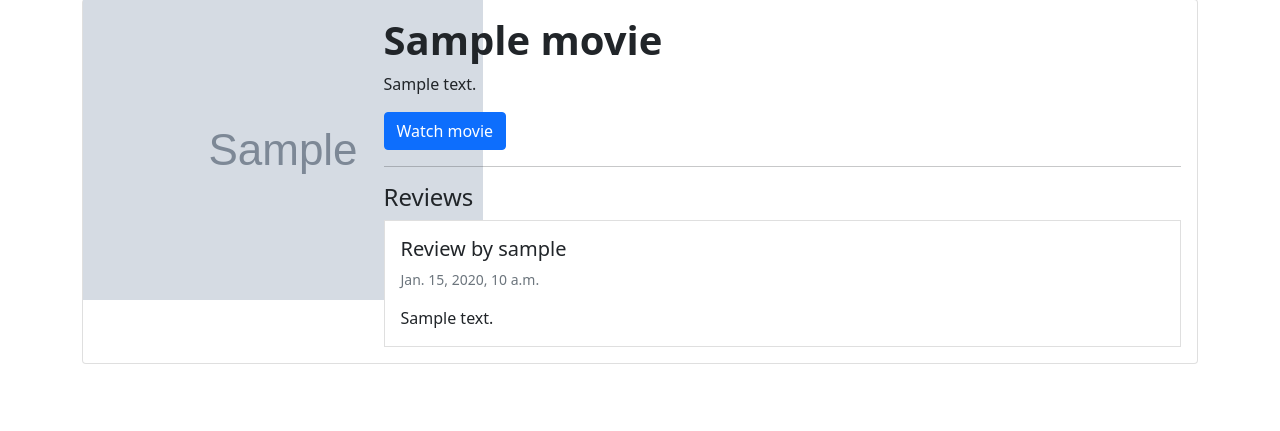
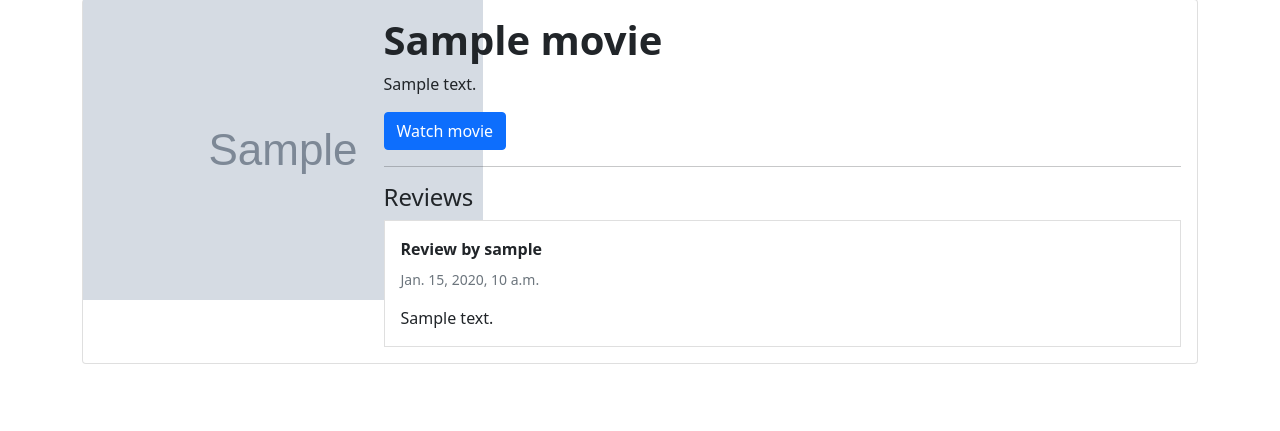
Before and after one commit to paulnyabaro/moviereviews, a Django app: page /movie/1/ in a window 1280 px wide. Shown: the part 129-560 px from the top of the page. Run offline with Django 4.2, Linux system fonts and the light colour scheme; tables that the repository leaves empty hold one stand-in row (values such as "Sample post"); grey boxes marked "Sample" are stand-in pictures; parts of the project's set-up code (start-up, migrations or seed data) failed here and were passed over.

Commit message:
Updated review card

```diff
--- a/movie/templates/detail.html
+++ b/movie/templates/detail.html
@@ -23,7 +23,7 @@
                         <h4>Reviews</h4>
                         {% for review in reviews %}
                         <li class="list-group-item p-3">
-                            <h5 class="card-title">Review by {{ review.user.username }}</h5>
+                            <p class="card-title fw-bold">Review by {{ review.user.username }}</p>
                             <p class="small text-muted">{{ review.date }}</p>
                             <p class="card-text">{{ review.text }}</p>
                             {% if user.is_authenticated and user == review.user %}
```
